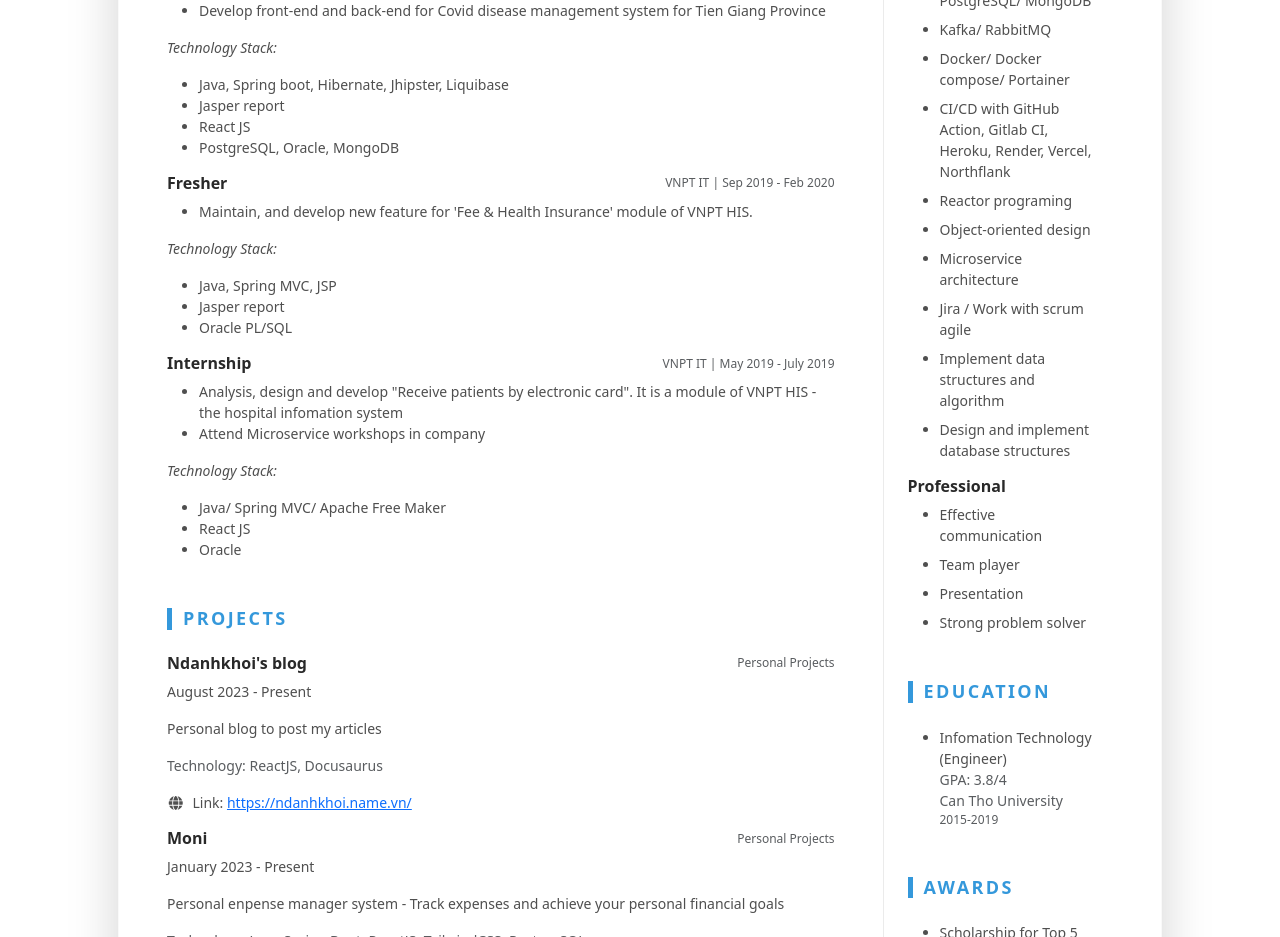
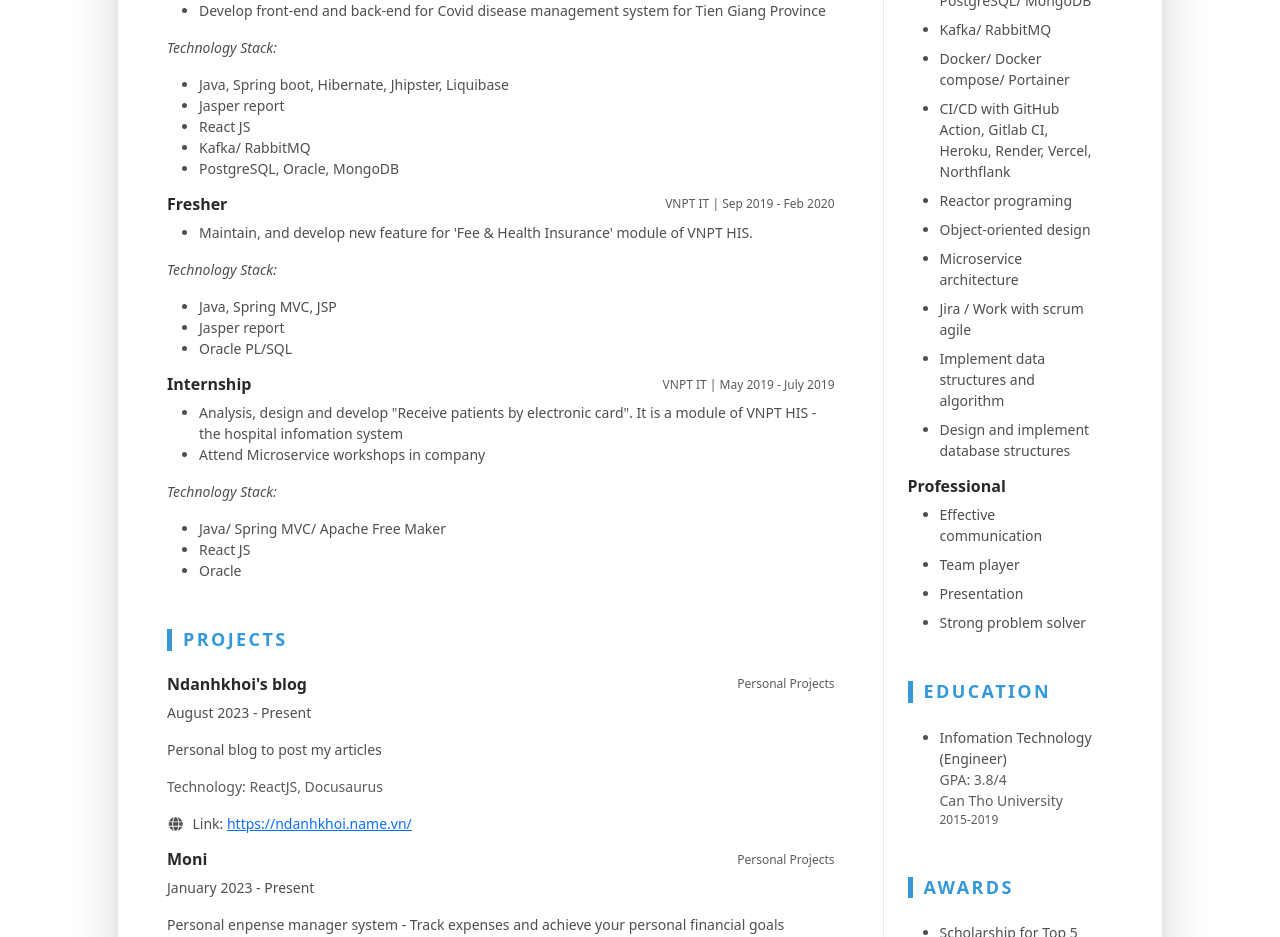
Before and after one commit to ndanhkhoi/ndanhkhoi.github.io, a React (Vite) app: page / in a window 1280 px wide. Shown: the part 820-1757 px from the top of the page. Built offline with nearby package versions, Linux system fonts and the light colour scheme.

Commit message:
Update skill

```diff
--- a/src/data.ts
+++ b/src/data.ts
@@ -26,7 +26,7 @@ export const RESUME_DATA: Readonly<IResumeData> = {
                 `Design and develop front-end for VNPT Home & Clinic`,
                 `Develop front-end and back-end for Covid disease management system for Tien Giang Province`
             ],
-            technology: ['Java, Spring boot, Hibernate, Jhipster, Liquibase', 'Jasper report', 'React JS', 'PostgreSQL, Oracle, MongoDB']
+            technology: ['Java, Spring boot, Hibernate, Jhipster, Liquibase', 'Jasper report', 'React JS', 'Kafka/ RabbitMQ', 'PostgreSQL, Oracle, MongoDB']
         },
         {
             time: 'Sep 2019 - Feb 2020',
```
